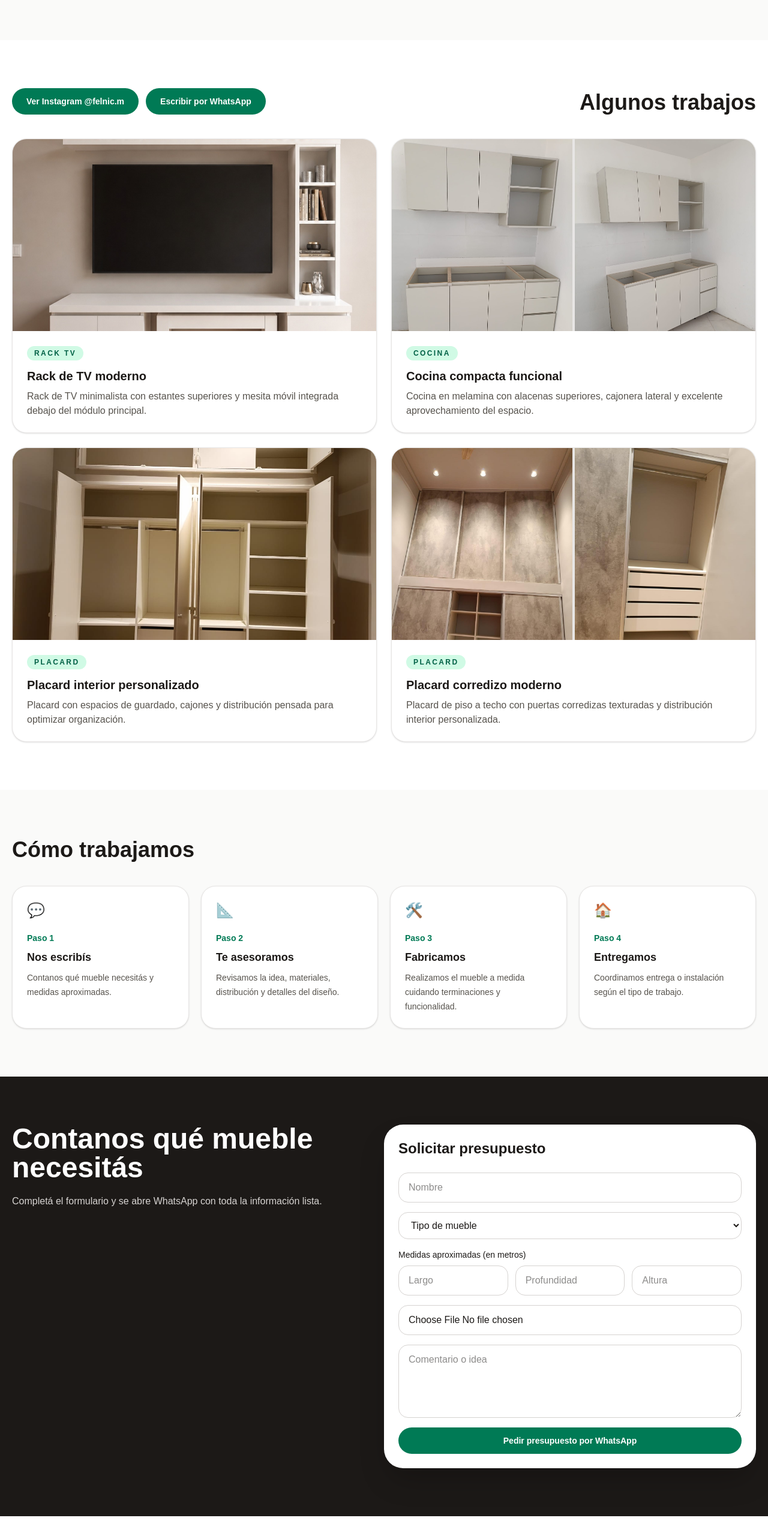
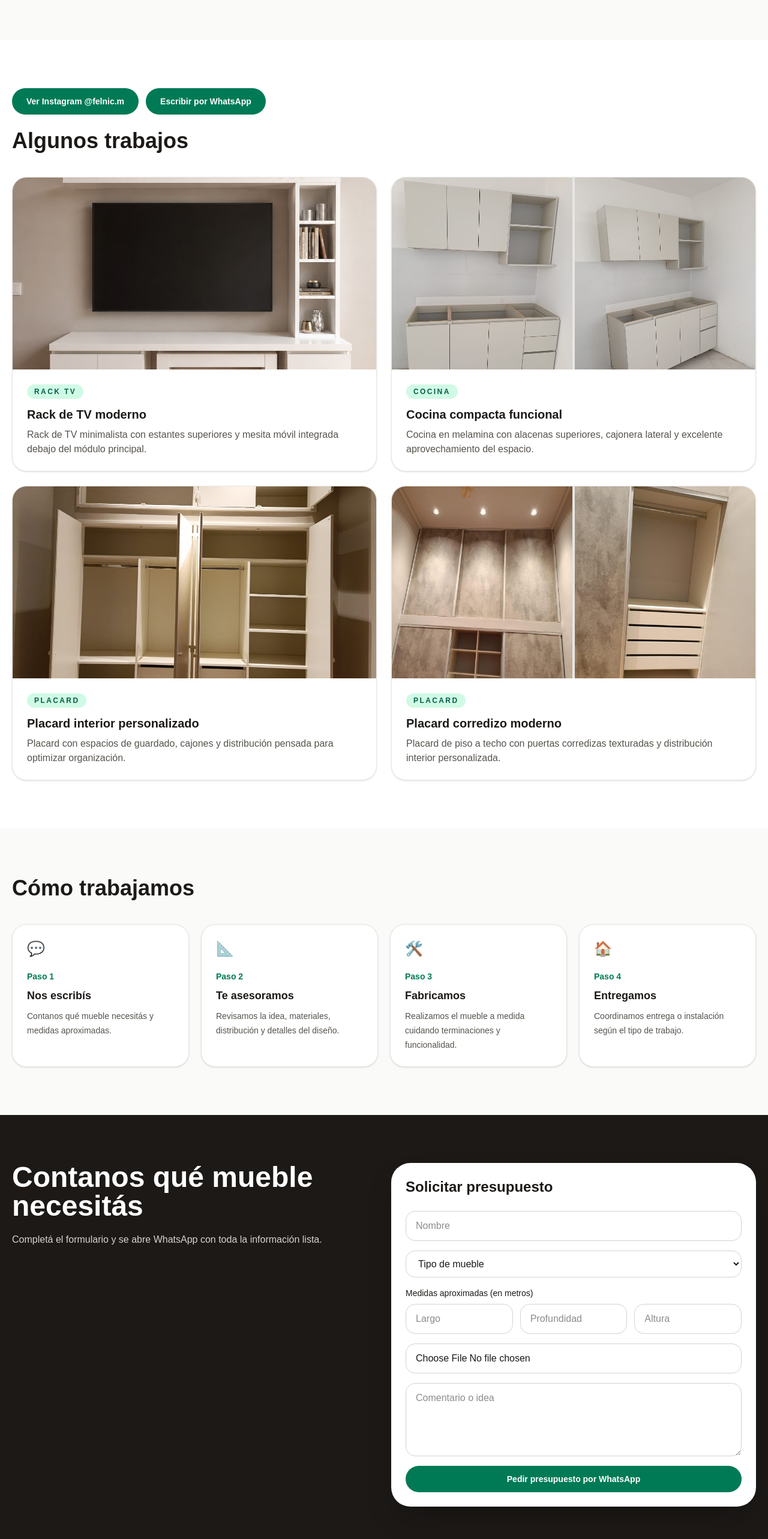
Before and after one commit to Felnic321/felnic-web, a Next.js app: page / in a window 1280 px wide. Shown: the part 1140-3706 px from the top of the page at 60% size. Before the commit the page ends 3668 px from the top, so only its background shows below. Built offline with nearby package versions, Linux system fonts and the light colour scheme.

Commit message:
Mejorar diseño responsive y botones

```diff
--- a/app/page.tsx
+++ b/app/page.tsx
@@ -318,8 +318,8 @@ export default function FelnicLanding() {
 
         <section id="trabajos" className="bg-white py-20">
           <div className="mx-auto max-w-7xl px-5">
-            <div className="mb-10 flex items-end justify-between">
-              <div className="flex flex-row gap-3">
+            <div className="mb-10 flex flex-col items-start gap-6">
+              <div className="flex flex-wrap gap-3">
   <Button href={instagramUrl}>
     Ver Instagram @felnic.m
   </Button>
@@ -419,7 +419,7 @@ export default function FelnicLanding() {
         </section>
 
         <section id="presupuesto" className="bg-stone-900 py-20 text-white">
-<div className="mx-auto grid max-w-7xl gap-10 px-5 md:grid-cols-2">            <div>
+<div className="mx-auto grid w-full max-w-7xl gap-6 px-4 sm:px-5 md:grid-cols-2">           <div>
               <h2 className="text-3xl font-bold md:text-5xl">
                 Contanos qué mueble necesitás
               </h2>
@@ -429,7 +429,7 @@ export default function FelnicLanding() {
               </p>
             </div>
 
-<div className="-ml-5">
+<div className="w-full">
   <PresupuestoForm />
 </div>      </div>
         </section>
```
